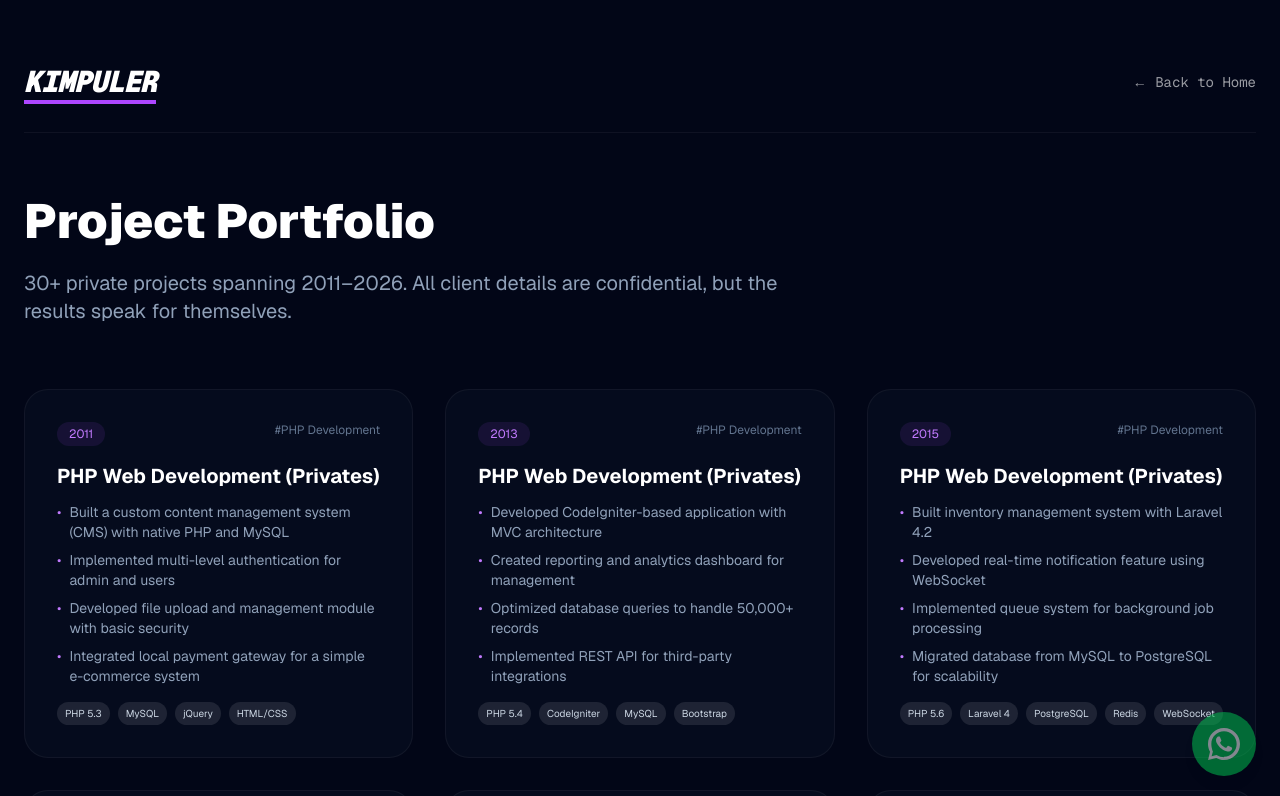
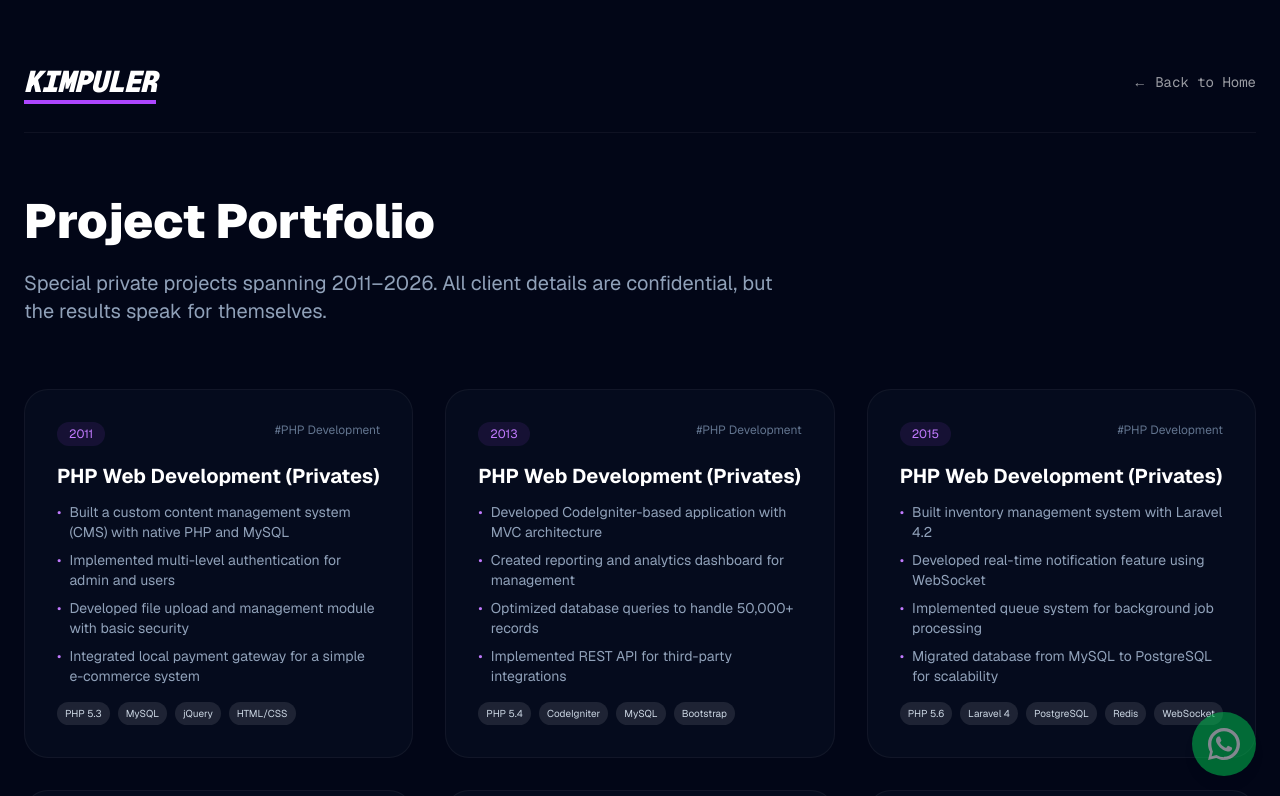
Before and after one commit to kimpuler19-sys/k1919-com, a Next.js app: page /portfolio in a window 1280 px wide. Shown: the top 796 px of the page. Built offline with nearby package versions, Linux system fonts and the light colour scheme.

Commit message:
Update page.js

```diff
--- a/app/portfolio/page.js
+++ b/app/portfolio/page.js
@@ -583,7 +583,7 @@ export default function Portfolio() {
 
         <header className="mb-16">
           <h1 className="text-5xl font-black text-white mb-6">Project Portfolio</h1>
-          <p className="text-xl text-slate-400 max-w-3xl">30+ private projects spanning 2011–2026. All client details are confidential, but the results speak for themselves.</p>
+          <p className="text-xl text-slate-400 max-w-3xl">Special private projects spanning 2011–2026. All client details are confidential, but the results speak for themselves.</p>
         </header>
 
         <div className="grid md:grid-cols-2 lg:grid-cols-3 gap-8">
```
